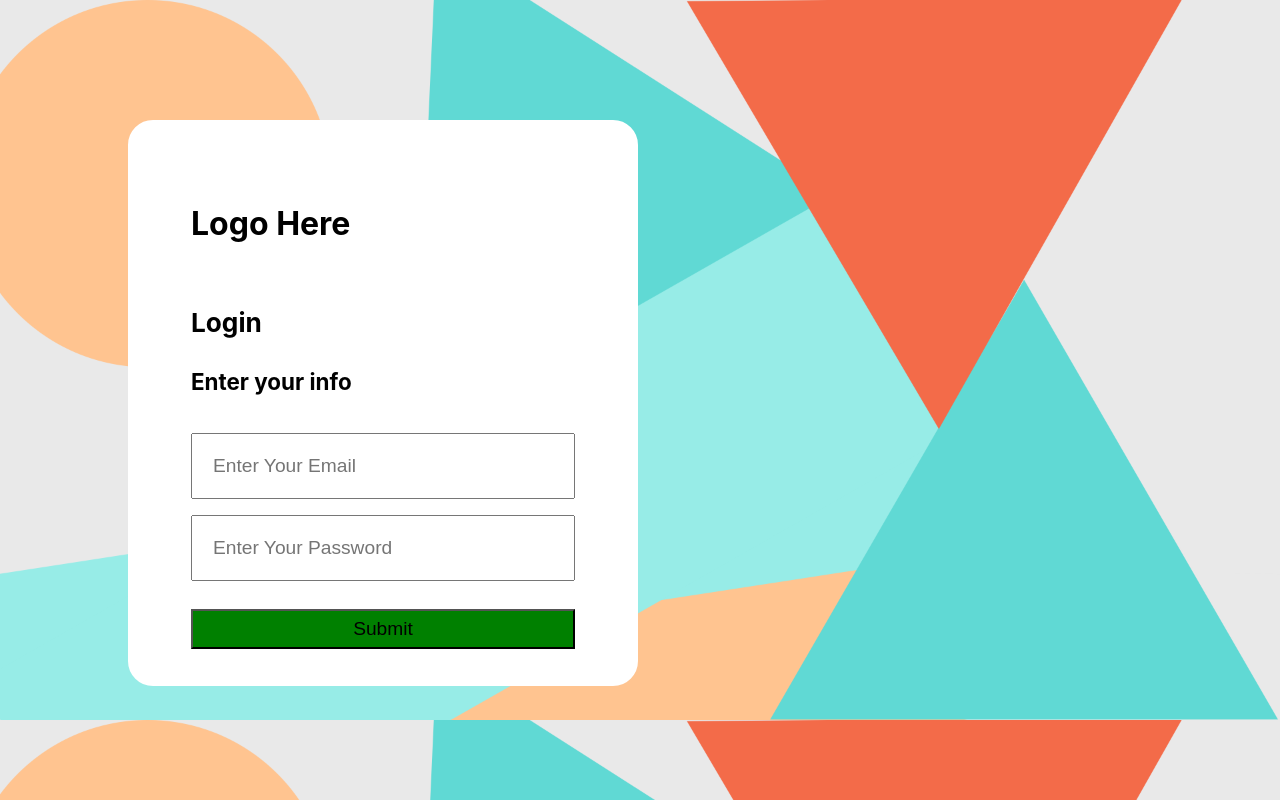
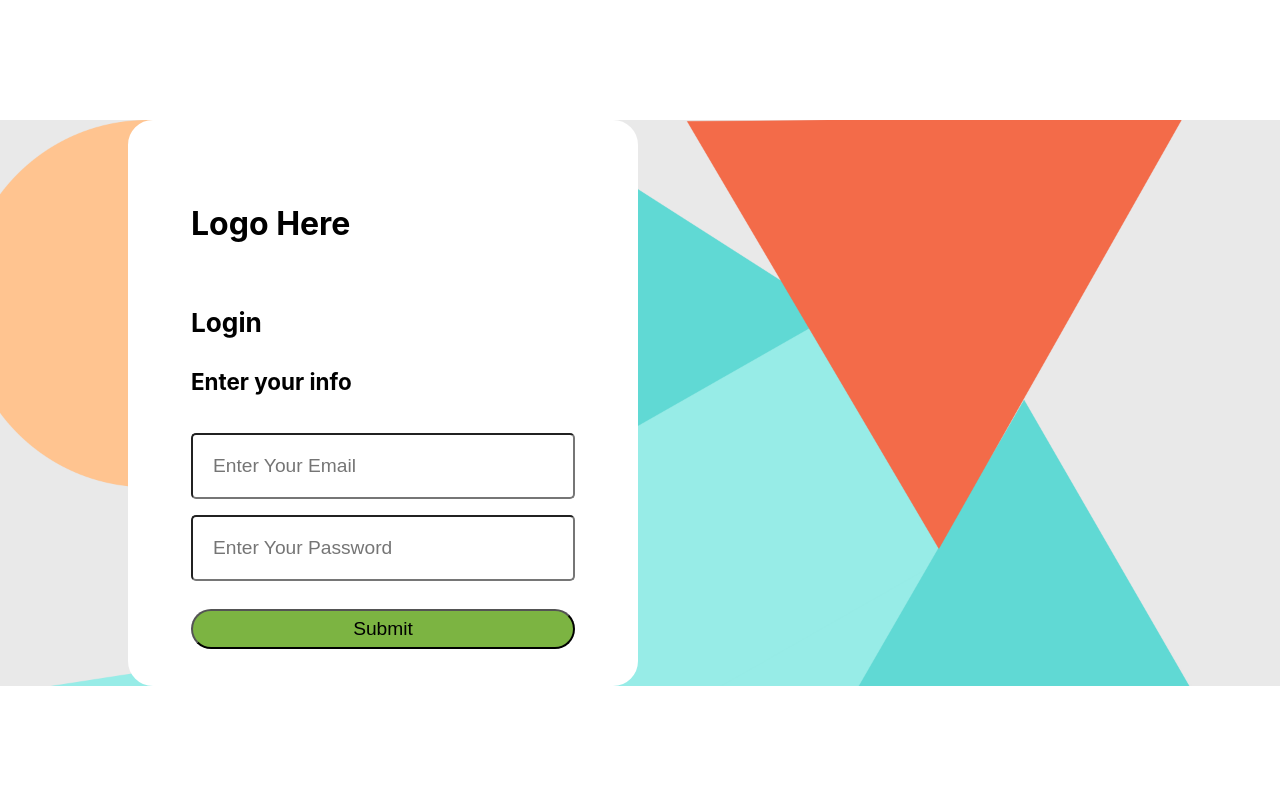
Before and after one commit to MohamedMuflahi/ecom-react, a React (Create React App) app in the folder front-end/: page /login in a window 1280 px wide. Built offline with nearby package versions, Linux system fonts and the light colour scheme.

Commit message:
background fix

```diff
--- a/front-end/src/Login.css
+++ b/front-end/src/pages/Login.css
@@ -1,5 +1,5 @@
-body {
-    background-image: url("../public/Backgroundreal.png");
+#background {
+    background-image: url("../../public/Backgroundreal.png");
     background-size: cover;
 }
 
@@ -27,6 +27,7 @@ body {
     margin-bottom: 1vh;
     padding: 20px;
     box-sizing: border-box;
+    border-radius: 5px;
     font-size: 1.2em;
 }
 
@@ -35,6 +36,7 @@ body {
     text-align: center;
     width: 30vw;
     height: 5vh;
-    background-color: green;
+    border-radius: 25px;
+    background-color: #7CB442;
     font-size: 1.2em;
 }
--- a/front-end/src/pages/login.js
+++ b/front-end/src/pages/login.js
@@ -1,11 +1,11 @@
 import React from 'react'
-import '../Login.css';
+import './Login.css';
 
 function Login() {
   return (
-    <div>
+    <div id="background">
         <div id="LoginBox">
-          <h1>Logo Here</h1>
+          <h1 id="Logoline">Logo Here</h1>
             <div id="Loginheader">
                 <h3>Login</h3>
                 <h4>Enter your info</h4>
```
